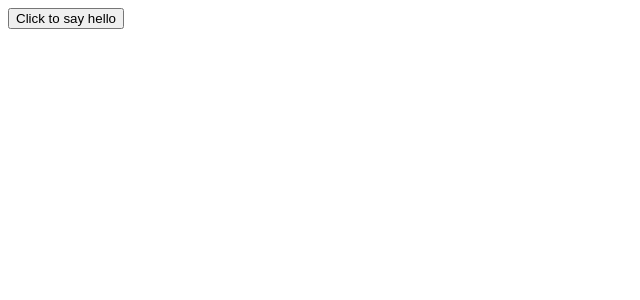
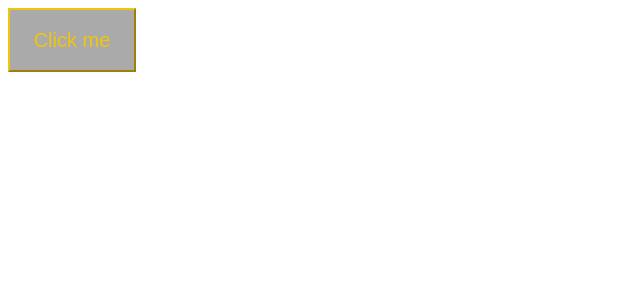
Before and after one commit to mdave16/stunning-bassoon, a Svelte app: page / in a window 1280 px wide. Shown: the top 300 px of the page, without its empty margins (0-640 px from the left). Built offline with nearby package versions, Linux system fonts and the light colour scheme.

Commit message:
forward events from nested dom elements

```diff
--- a/src/App.svelte
+++ b/src/App.svelte
@@ -1,9 +1,9 @@
 <script lang="ts">
-	import Outer from './Outer.svelte';
+	import Inner from './Inner.svelte';
 
-	const handleMessage = (e) => {
-		console.log(e.detail.text);
+	const handleClick = () => {
+		console.log('clicked');
 	};
 </script>
 
-<Outer on:message={handleMessage} />
+<Inner on:click={handleClick} />
--- a/src/Inner.svelte
+++ b/src/Inner.svelte
@@ -1,10 +1,20 @@
-<script lang="ts">
-	import { createEventDispatcher } from 'svelte';
+<style>
+	button {
+		height: 4rem;
+		width: 8rem;
+		background-color: #aaa;
+		border-color: #f1c40f;
+		color: #f1c40f;
+		font-size: 1.25rem;
+		background-image: linear-gradient(45deg, #f1c40f 50%, transparent 50%);
+		background-position: 100%;
+		background-size: 400%;
+		transition: 300ms ease-in-out;
+	}
+	button:hover {
+		background-position: 0;
+		color: #aaa;
+	}
+</style>
 
-	const dispatch = createEventDispatcher();
-	const sayHi = () => {
-		dispatch('message', { text: 'hello!' });
-	};
-</script>
-
-<button on:click={sayHi}> Click to say hello </button>
+<button on:click|once>Click me</button>
--- a/src/Outer.svelte
+++ /dev/null
@@ -1,5 +0,0 @@
-<script>
-	import Inner from './Inner.svelte';
-</script>
-
-<Inner on:message|once />
```
